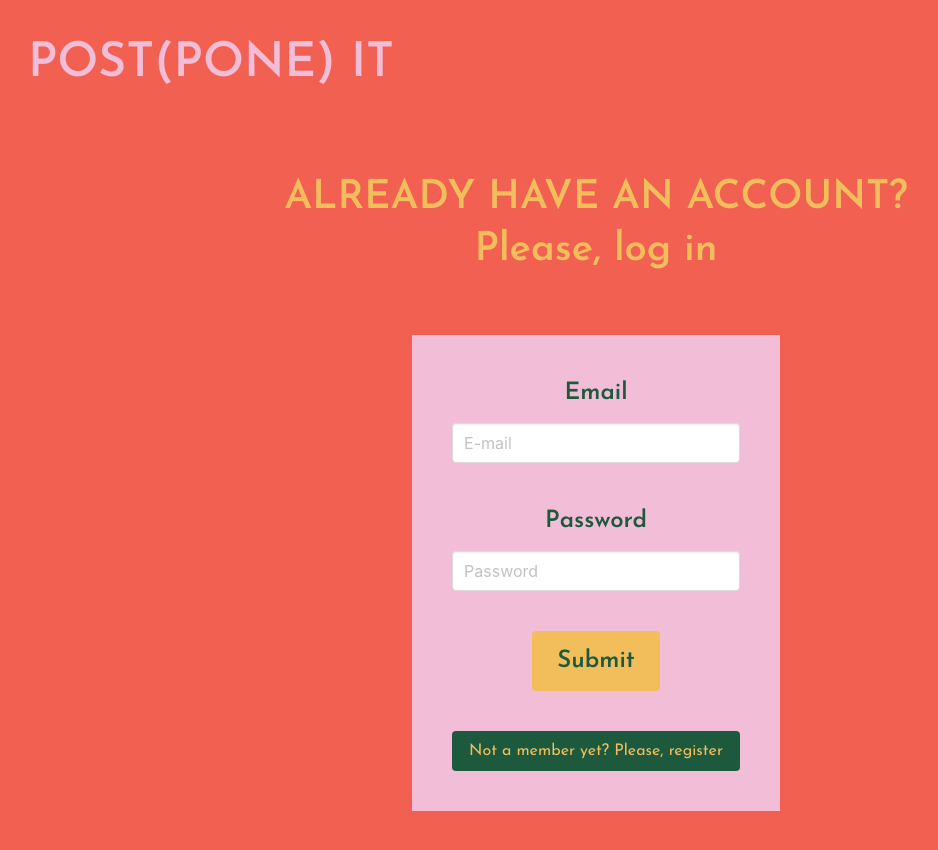
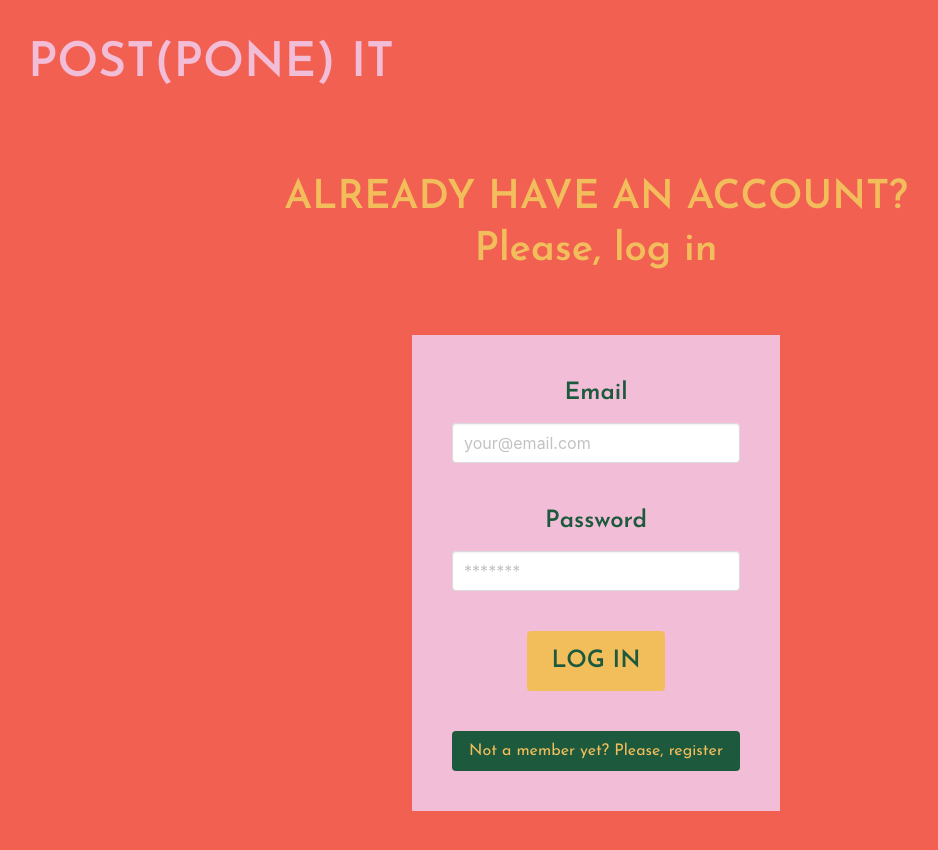
Before and after one commit to ainallamas/IronhackFinalProject, a Vue app: page /#/auth/login in a window 1280 px wide. Shown: the top 850 px of the page, without its empty margins (44-982 px from the left). Built offline with nearby package versions, Linux system fonts and the light colour scheme; no server answers.

Commit message:
done function solve

```diff
--- a/src/components/Login.vue
+++ b/src/components/Login.vue
@@ -13,19 +13,19 @@
         <div class="field">
             <label class="label is-size-4 has-text-weight-bold">Email</label>
             <div class="control">
-            <input v-model="email" class="input" type="email" placeholder="E-mail">
+            <input v-model="email" class="input" type="email" placeholder="your@email.com">
             </div>
         </div>
             <div class="field">
                 <label class="label is-size-4 has-text-weight-bold">Password</label>
                 <div class="control">
                     <!-- Con el v-model almacenamos/vinculamos las variables al input que queramos -->
-                <input v-model="password" class="input" type="password" placeholder="Password">
+                <input v-model="password" class="input" type="password" placeholder="*******">
                 </div>
             </div>
             <div class="field">
                 <div class="control">
-                <button class="button is-link is-centered submit-button is-size-4 has-text-weight-bold" type="submit">Submit</button>
+                <button class="button is-link is-centered submit-button is-size-4 has-text-weight-bold" type="submit">LOG IN</button>
                 </div>
             </div>
     </form>
@@ -44,6 +44,7 @@
 </template>
 
 <script setup>
+
 import { ref } from 'vue'
 import { useAuthStore } from '../store/auth'
 import { useRouter } from 'vue-router'
--- a/src/components/Navbar.vue
+++ b/src/components/Navbar.vue
@@ -8,7 +8,7 @@
 
   <div class="navbar-menu">
    <div class="navbar-start">
-      <div class="navbar-item title has-text-weight-bold is-size-1">
+      <div class="navbar-item title is-size-1 has-text-weight-bold">
       POST(PONE) IT
       </div>
     </div>
--- a/src/components/NavbarLogin.vue
+++ b/src/components/NavbarLogin.vue
@@ -39,4 +39,8 @@
   background-color: #F26052;
 }
 
+.navbar {
+  background-color: #F26052;
+}
+
 </style>
--- a/src/components/NewTask.vue
+++ b/src/components/NewTask.vue
@@ -2,12 +2,18 @@
 <div class="section">
 <div class="container">
 
+<div v-if="publishing">
+    <form>
+        <button @click="publish" class="button publish is-size-4 has-text-weight-bold">POST NEW TASKS</button>
+    </form>
+</div>
+
+<div v-else class="newtask">
 <div class="welcome-message">
     <h1 class="title has-text-weight-bold is-size-1">WHAT'S NEXT?</h1>
 </div>
 
 <form @submit.prevent="onSubmit">
-
     <div class="field">
         <div class="control">
         <input v-model="title" class="input" placeholder="Task title">
@@ -22,11 +28,12 @@
 
     <div class="field">
         <div class="control">
-        <button class="button is-link is-centered submit-button is-size-5 has-text-weight-bold" type="submit">Submit</button>
+        <button class="button is-link is-centered submit-button is-size-5 has-text-weight-bold" type="submit">Save changes</button>
+        <button @click="publish" class="button is-link is-centered submit-button is-size-5 has-text-weight-bold" type="submit">Don't save changes</button>
         </div>
     </div>
-
 </form>
+</div>
 
 </div>
 </div>
@@ -38,8 +45,8 @@
 import { ref } from 'vue';
 import { useAuthStore } from '../store/auth';
 import { useTaskStore } from '../store/task';
-import { createClient } from '@supabase/supabase-js'
-import { useRouter } from 'vue-router'
+import { createClient } from '@supabase/supabase-js';
+import { useRouter } from 'vue-router';
 import TaskCard from './TaskCard.vue';
 
 
@@ -49,6 +56,12 @@ const taskStore = useTaskStore();
 const authStore = useAuthStore();
 const title = ref ('');
 const description = ref ('');
+
+// Publishing
+const publishing = ref(true);
+const publish = () => {
+    publishing.value = !publishing.value;
+};
 
 const onSubmit = (async () => {
     await taskStore.newTask(title.value, description.value);
@@ -65,22 +78,38 @@ const onSubmit = (async () => {
 <style scoped>
 @import url('https://fonts.googleapis.com/css2?family=Josefin+Sans:wght@400;600&display=swap');
 
+.publish {
+    font-family: 'Josefin Sans', sans-serif;
+    background-color: #1C593D;
+    color: #F2BDD6;
+    border: none;
+    border-radius: 10rem;
+}
+
 .title {
   color: #F2BDD6;
   font-family: 'Josefin Sans', sans-serif;
 }
 
-.container {
+.newtask {
     border: solid 5px #1C593D;
     background-color:  #1C593D;
 }
+/* .container {
+    border: solid 5px #1C593D;
+    background-color:  #1C593D;
+} */
 
 form {
    margin: 0px 20px 0px 20px;
+   text-align: center;
 }
 
 .control {
+    display: flex;
+    justify-content: space-around;
     margin-bottom: 30px;
+
 }
 
 .welcome-message {
--- a/src/components/Register.vue
+++ b/src/components/Register.vue
@@ -13,33 +13,33 @@
         <div class="field">
             <label class="label is-size-4 has-text-weight-bold">Email</label>
             <div class="control">
-            <input v-model="email" class="input" type="email" placeholder="E-mail">
+            <input v-model="email" class="input" type="email" placeholder="your@email.com">
             </div>
         </div>
         <div class="field">
             <label class="label is-size-4 has-text-weight-bold">Password</label>
             <div class="control">
                 <!-- Con el v-model almacenamos/vinculamos las variables al input que queramos -->
-            <input v-model="password" class="input" type="password" placeholder="Password">
+            <input v-model="password" class="input" type="password" placeholder="*******">
             </div>
         </div>
         <div class="field">
             <label class="label is-size-4 has-text-weight-bold">Password confirmation</label>
             <div class="control">
                 <!-- Con el v-model almacenamos/vinculamos las variables al input que queramos -->
-            <input v-model="passwordConfirmation" class="input" type="password" placeholder="Password confirmation">
+            <input v-model="passwordConfirmation" class="input" type="password" placeholder="*******">
             </div>
         </div>
         <div class="field">
             <div class="control">
-            <button class="button is-link is-centered submit-button is-size-4 has-text-weight-bold" type="submit">Submit</button>
+            <button class="button is-link is-centered submit-button is-size-4 has-text-weight-bold" type="submit">Start POST(PONE)ING</button>
             </div>
             </div>
         </form>
 
     <div class="login">
     <div class="field button is-link is-centered login-button">
-    <router-link :to="{name: 'login'}">Already have an account? Sign in here</router-link>
+    <router-link :to="{name: 'login'}">Already have an account? Sign in</router-link>
     </div>
     </div>
 
--- a/src/components/TaskCard.vue
+++ b/src/components/TaskCard.vue
@@ -16,11 +16,15 @@
     </div>
 
     <div class="task-buttons">
-    <button @click="editTask" class="button submit-button is-size-5 has-text-weight-bold">Edit</button>
 
-    <button @click="completedTask" class="button submit-button is-size-5 has-text-weight-bold">Done</button>
+    <button v-if="!props.task.isCreated" @click="editTask" class="button submit-button is-size-5 has-text-weight-bold">Edit</button>
+
+    <button v-if="!props.task.isCreated" @click="completedTask" class="button submit-button is-size-5 has-text-weight-bold">Done</button>
+
+    <button v-else @click="completedTask" class="button submit-button is-size-5 has-text-weight-bold">Unfinished</button>
 
     <button @click="delTask" class="button submit-button is-size-5 has-text-weight-bold">Delete</button>
+
     </div>
 
 </div>
@@ -81,9 +85,10 @@ const delTask = (async () => {
     await taskStore.getTasks();
 });
 
+
 // Funció per marcar que la tasca està completa:
 const completedTask = (async () => {
-    await taskStore.doneTask(props.task.id, props.task.isCreated)
+    await taskStore.doneTask(props.task.id, props.task.isCreated);
     await taskStore.getTasks();
 });
 
@@ -139,13 +144,13 @@ const acceptChanges = (async () => {
     display: flex;
     justify-content: space-around;
     align-items: center;
+    gap: 5px;
     margin: 15px;
 }
 
 .done {
     background-color:#F2BDD6;
     border: solid 5px #F26052;
-    /* text-decoration: line-through; */
 }
 
 .submit-button {
@@ -173,4 +178,14 @@ const acceptChanges = (async () => {
     text-decoration: line-through;
 };
 
+
+@media (max-width: 1450px) {
+
+.task-buttons {
+    display: flex;
+    flex-direction: column;
+}
+
+};
+
 </style>
```
Also changed, not shown: 19 other files (tests, documents, lock files or other folders).
